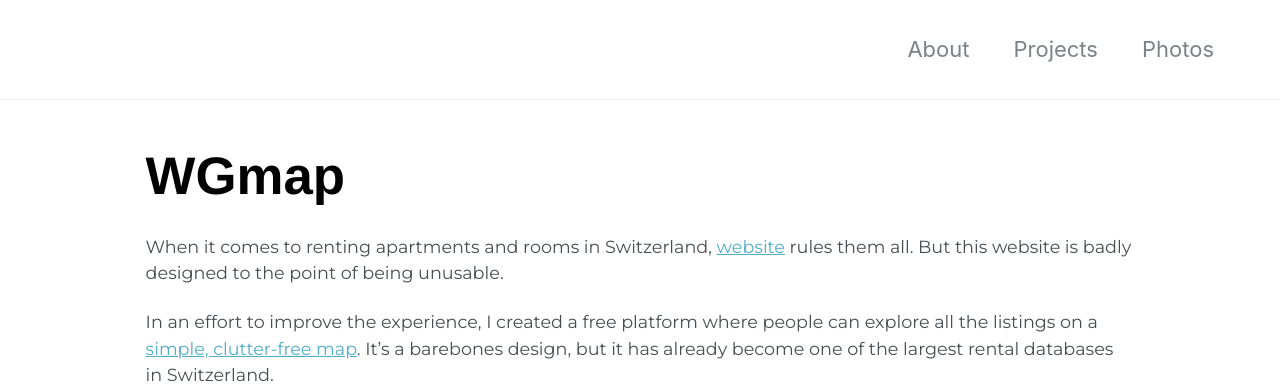
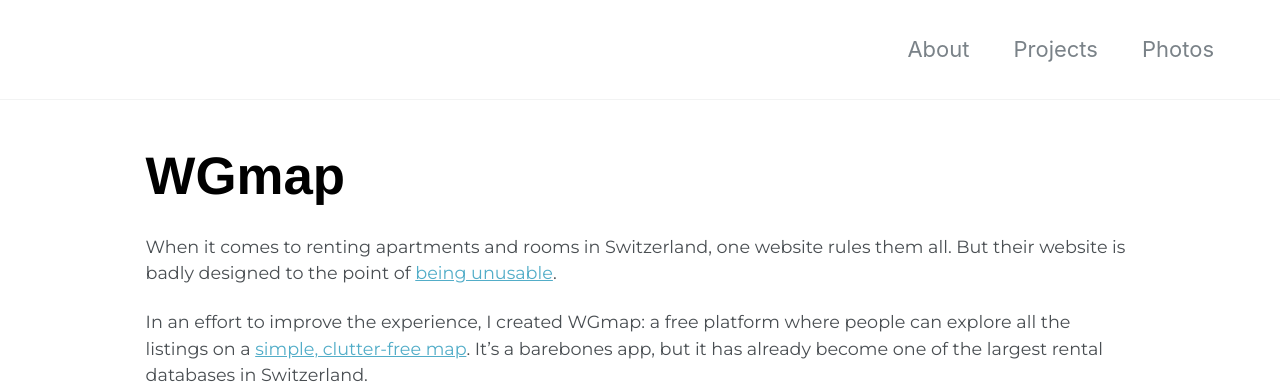
Before and after one commit to itko/itko.github.io, a Jekyll site: the page built from _pages/wgmap.md, in a window 1280 px wide, cut to the strip 0-387 px from the top of the page. Built offline with Jekyll 4.4.1, drawn with Linux system fonts in a browser that asks for light colours; nearby versions of some CDN libraries; some web fonts are replaced.

Commit message:
Revise wgmap writeup

```diff
--- a/_pages/wgmap.md
+++ b/_pages/wgmap.md
@@ -7,9 +7,9 @@
 
 # WGmap
 
-When it comes to renting apartments and rooms in Switzerland, [website](https://www.wgzimmer.ch/en/wgzimmer/search/mate.html) rules them all. But this website is badly designed to the point of being unusable.
+When it comes to renting apartments and rooms in Switzerland, one website rules them all. But their website is badly designed to the point of [being unusable](https://www.wgzimmer.ch/en/wgzimmer/search/mate.html).
 
-In an effort to improve the experience, I created a free platform where people can explore all the listings on a [simple, clutter-free map](https://wgmap.co/). It's a barebones design, but it has already become one of the largest rental databases in Switzerland.
+In an effort to improve the experience, I created WGmap: a free platform where people can explore all the listings on a [simple, clutter-free map](https://wgmap.co/). It's a barebones app, but it has already become one of the largest rental databases in Switzerland.
 
 <div class='side-by-side' >
 <figure class='wgmap-image'>
```
